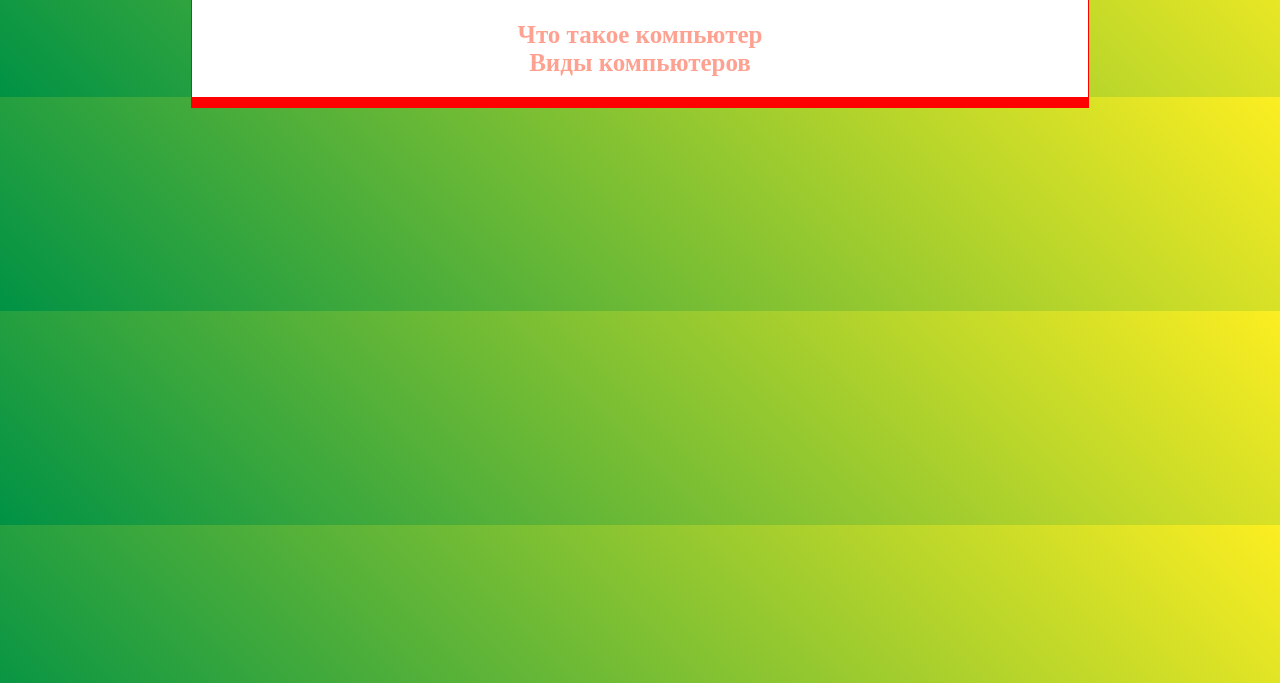
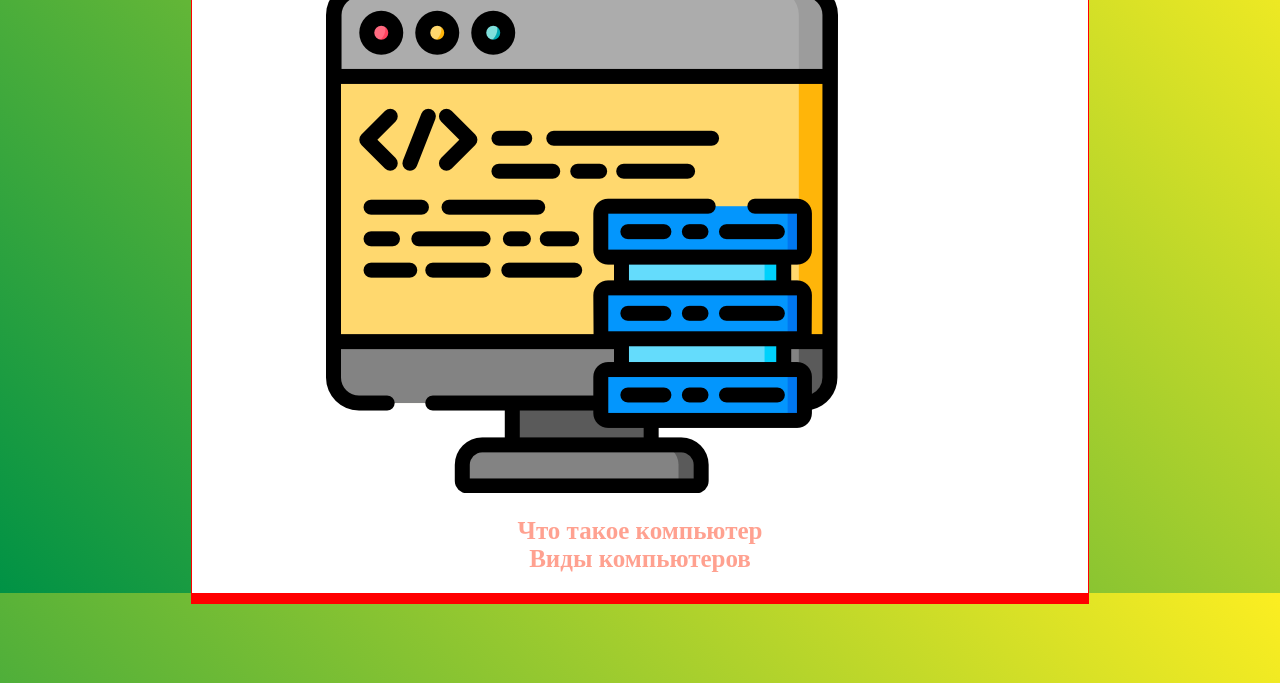
Before and after one commit to roma188/roma188.github.io, a plain HTML site: page index.html in a window 1280 px wide. Shown: the part 117-800 px from the top of the page. Drawn offline with Linux system fonts and the light colour scheme.

Commit message:
Update index.html

```diff
--- a/index.html
+++ b/index.html
@@ -12,7 +12,7 @@
 	<div>
 
 	<h1>Компьютеры</h1>
-	<img src="img/data.png">
+	<img src="data.png">
 	     <ul>
 	<li><a href="2.html">Что такое компьютер</a></li>
 	<li><a href="3.html">Виды компьютеров</a></li>
```
